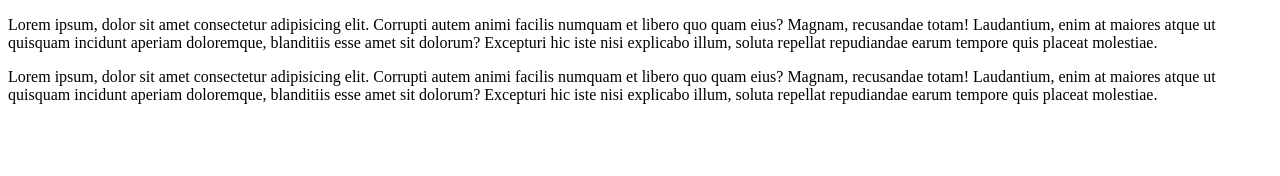
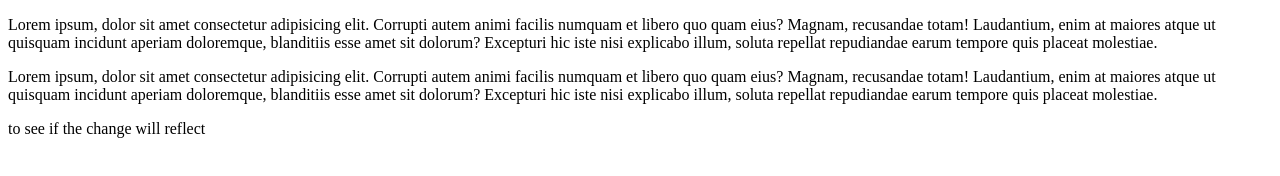
Before and after one commit to Badigribz/TASK24, a plain HTML site: page index.html in a window 1280 px wide. Drawn offline with Linux system fonts and the light colour scheme.

Commit message:
to see if the change will reflect on site

```diff
--- a/index.html
+++ b/index.html
@@ -18,5 +18,10 @@
         </p>
      </div>
 
+     <div>
+        <p>
+        to see if the change will reflect
+        </p>
+     </div>
 </body>
 </html>
```
